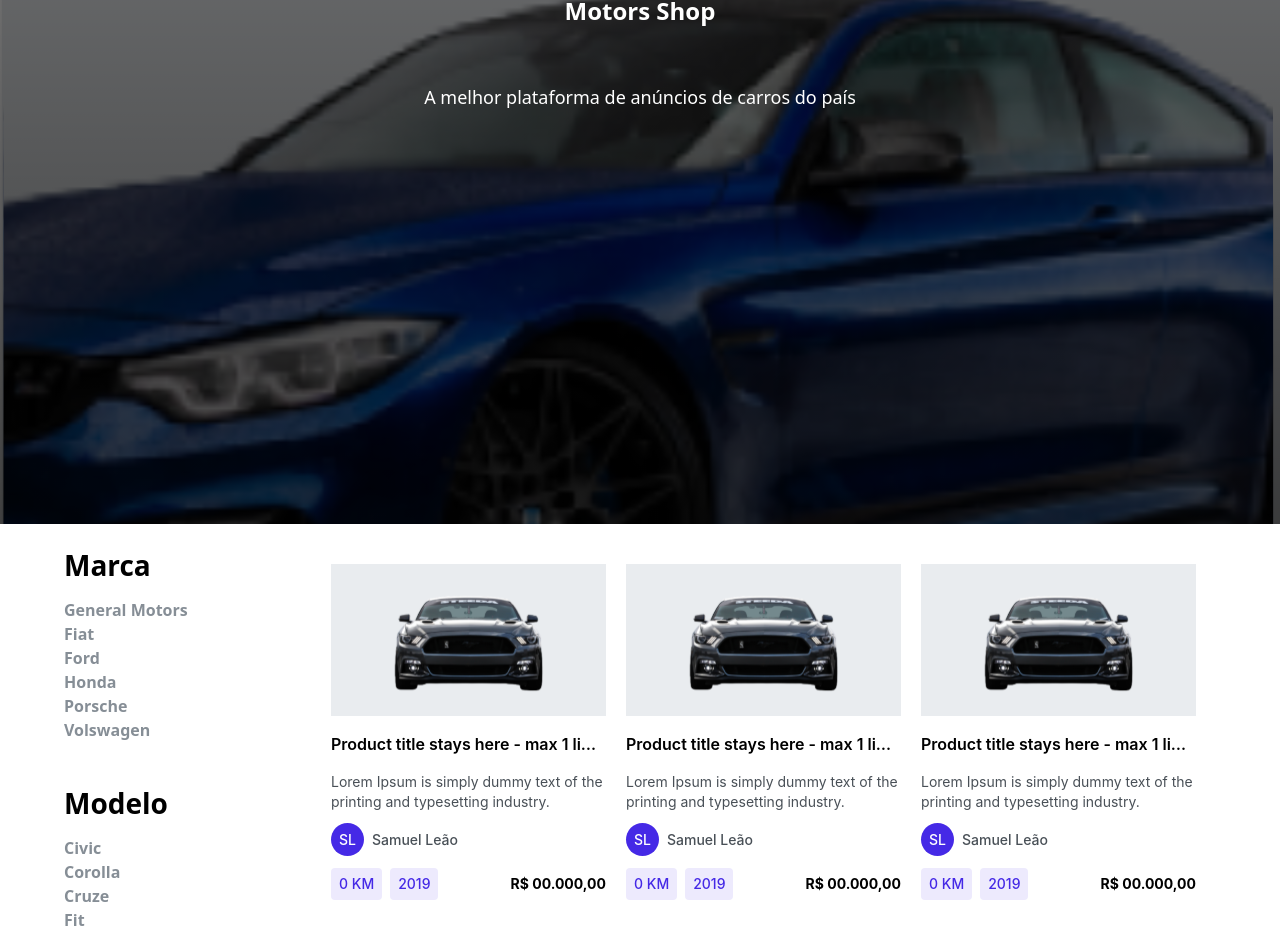
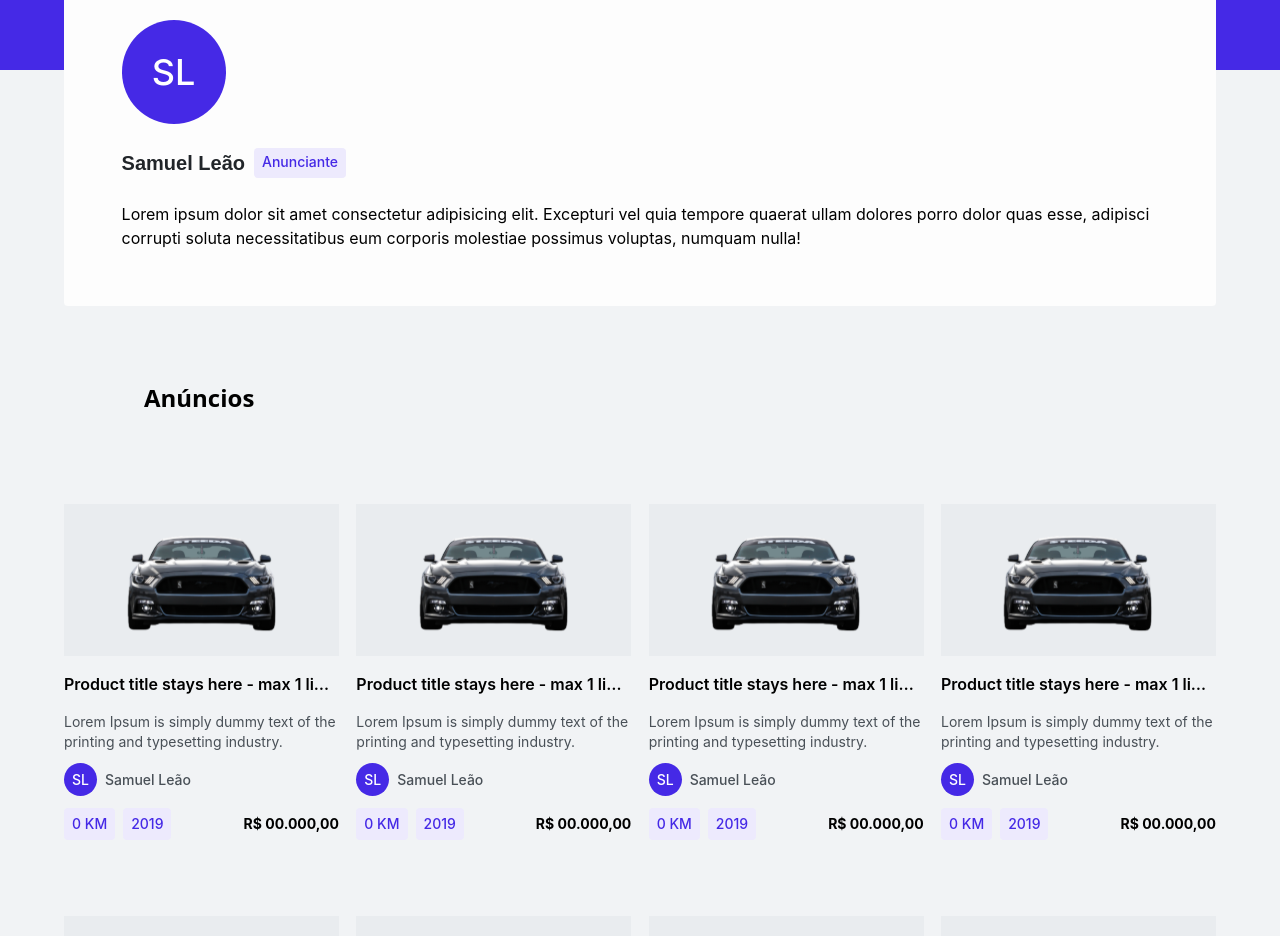
Before and after one commit to motors-shop-grupo1-t14-alex/motors-shop-front-end, a React (Vite) app: page /sellerProducts in a window 1280 px wide. Before the commit this address led to /. Shown: the part 181-1117 px from the top of the page. Built offline with nearby package versions, Linux system fonts and the light colour scheme.

Commit message:
feat: created PublicSellerPage component within pages file + created another route to access it, named sellerProducts

```diff
--- /dev/null
+++ b/src/pages/publicSellerPage/index.tsx
@@ -0,0 +1,90 @@
+import { useEffect, useState } from "react";
+import { Footer } from "../../components/footer";
+import { Header } from "../../components/header";
+import { SellerProductCard } from "../../components/sellerProductCard";
+import { api } from "../../services/axios";
+import { iAdvert } from "./types";
+import "../../index.css";
+import { CardProduct } from "../../components/cardProduct/products";
+
+const database = {
+  imgProfile: "SL",
+  name: "Samuel Leão",
+  description:
+    "Lorem ipsum dolor sit amet consectetur adipisicing elit. Excepturi vel quia tempore quaerat ullam dolores porro dolor quas esse, adipisci corrupti soluta necessitatibus eum corporis molestiae possimus voluptas, numquam nulla!",
+};
+
+export const PublicSellerPage = (): JSX.Element => {
+  const [adverts, setAdverts] = useState<iAdvert[]>([]);
+
+  //   useEffect(() => {
+  //     const getUserAdverts = async () => {
+  //       try {
+  //         const { data } = await api.get(`adverts/user`);
+
+  //         setAdverts(data.adverts);
+  //       } catch (error) {
+  //         console.log(error);
+  //       }
+  //     };
+  //     getUserAdverts();
+  //   }, []);
+
+  return (
+    <>
+      <Header />
+
+      <main className="flex flex-col items-center background-user-page">
+        <section className="w-9/10 bg-grey10 rounded-[4px] mt-[65px] flex justify-center font-inter mb-[76px] max-w-screen-xl">
+          <div className="flex flex-col w-9/10 py-14">
+            <div className="w-[104px] h-[104px] bg-brand1 rounded-full flex justify-center items-center">
+              <p className="text-white text-4xl font-medium">
+                {database.imgProfile}
+              </p>
+            </div>
+
+            <div className="flex gap-[9px] my-[24px]">
+              <p className="text-[20px] font-semibold text-grey1 font-lexend">
+                {database.name}
+              </p>
+              <p className="bg-brand4 text-brand1 px-[8px] py-[4px] rounded-[4px] text-sm font-medium">
+                Anunciante
+              </p>
+            </div>
+
+            <p>{database.description}</p>
+          </div>
+        </section>
+
+        <section className="flex-col flex justify-center mb-[200px] w-9/10">
+          <p className="text-2xl font-bold mb-[70px] ml-[80px]">Anúncios</p>
+          <div className="flex justify-center w-full max-w-screen-l">
+            <ul className="flex gap-y-14 justify-start sm:justify-between overflow-x-scroll md:flex-wrap md:overflow-hidden w-full max-w-screen-xl">
+              {/* {adverts.map((items) => (
+                <SellerProductCard key={items.id} advertInfos={items} />
+              ))} */}
+              <CardProduct />
+              <CardProduct />
+              <CardProduct />
+              <CardProduct />
+              <CardProduct />
+              <CardProduct />
+              <CardProduct />
+              <CardProduct />
+            </ul>
+          </div>
+        </section>
+
+        <div className="flex flex-col gap-3 md:flex-row md:justify-center md:gap-10 md:mt-16 md:mb-16">
+          <span className="text-grey3 m-auto md:m-0">
+            <strong>1</strong> de 2
+          </span>
+          <span className="m-auto md:m-0 text-brand1 cursor-pointer font-bold">
+            Seguinte {">"}
+          </span>
+        </div>
+      </main>
+      <Footer />
+    </>
+  );
+};
--- /dev/null
+++ b/src/pages/publicSellerPage/types.ts
@@ -0,0 +1,21 @@
+interface iGallery_images {
+  url_image: string;
+}
+
+export interface iAdvert {
+  brand: string;
+  color: string;
+  cover_image: string;
+  created_at: string;
+  description: string;
+  fipe_price: string;
+  fuel_type: string;
+  gallery_images: iGallery_images[];
+  id: number;
+  is_published: boolean;
+  mileage: string;
+  model: string;
+  price: string;
+  updated_at: string;
+  year: string;
+}
--- a/src/routes/index.tsx
+++ b/src/routes/index.tsx
@@ -5,6 +5,7 @@ import { ProductPage } from "../pages/ProductPage";
 import { RegisterPage } from "../pages/registerPage";
 import { UserPage } from "../pages/userPage";
 import { Providers } from "../contexts/providers";
+import { PublicSellerPage } from "../pages/publicSellerPage";
 import { RecoveryPassword } from "../pages/passwordRecoveryPage";
 
 export const MainRoutes = () => {
@@ -16,10 +17,8 @@ export const MainRoutes = () => {
         <Route path="/login" element={<LoginPage />} />
         <Route path="/register" element={<RegisterPage />} />
         <Route path="/user" element={<UserPage />} />
-                <Route
-                    path="/passwordRecovery/*"
-                    element={<RecoveryPassword />}
-                />
+        <Route path="/sellerProducts" element={<PublicSellerPage />} />
+        <Route path="/passwordRecovery/*" element={<RecoveryPassword />} />
         <Route path="*" element={<Navigate to={"/"} />} />
       </Routes>
     </Providers>
```
Also changed, not shown: src/pages/userPage/index.tsx (+8 -4 lines). Lines whose indentation alone changed are shown as unchanged.
